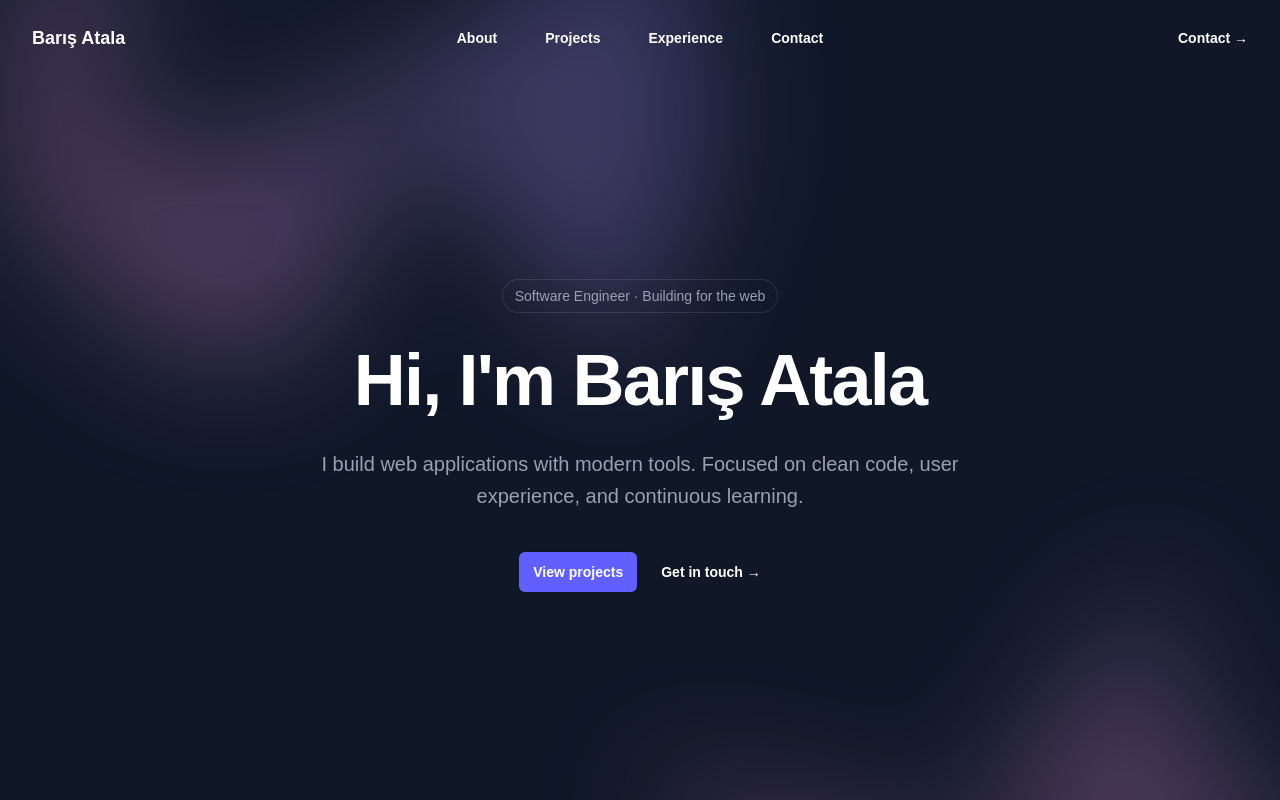
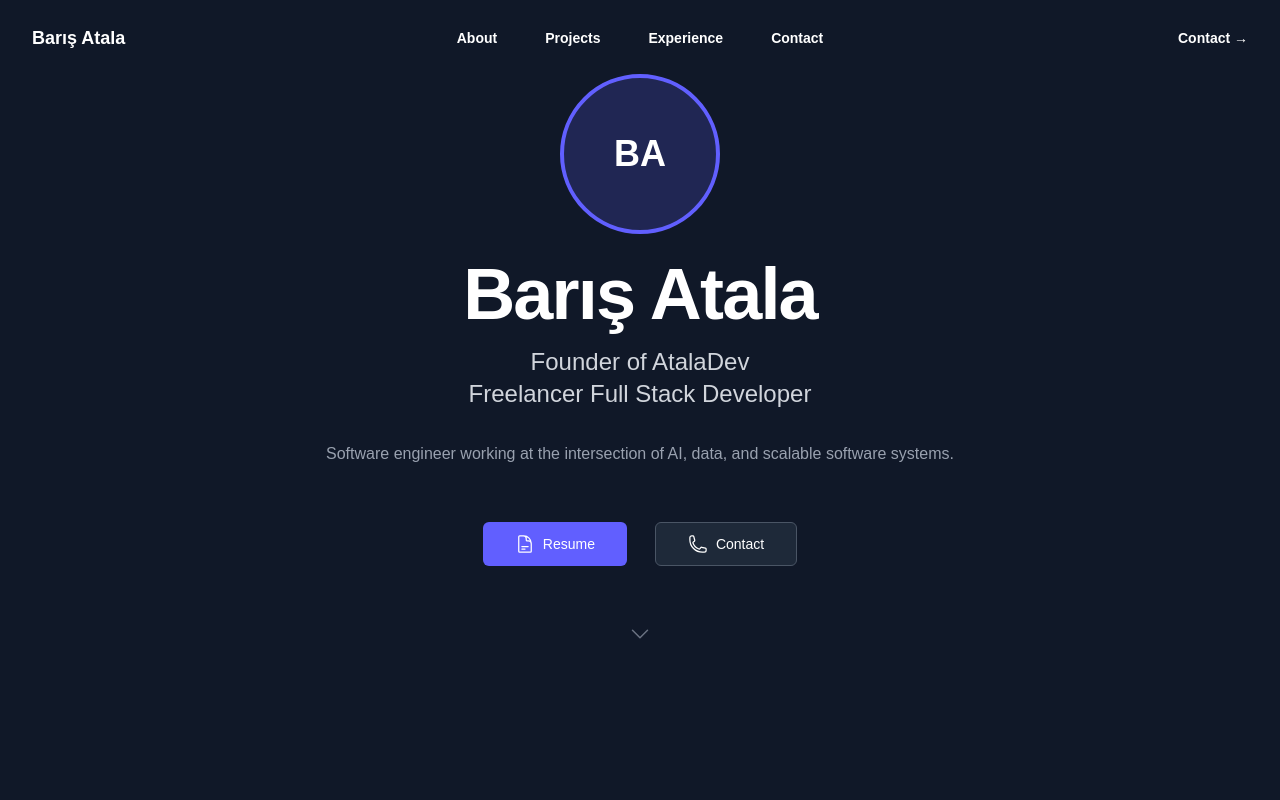
Before and after one commit to AtalaBaris/portfolio-atalabaris, a Next.js app: page / in a window 1280 px wide. Shown: the top 800 px of the page. Built offline with nearby package versions, Linux system fonts and the light colour scheme.

Commit message:
hero section layout update

```diff
--- /dev/null
+++ b/src/app/about/page.js
@@ -0,0 +1,7 @@
+export default function About() {
+  return (
+    <div className="min-h-screen bg-gray-900 px-6 py-16 text-white">
+      <p className="text-lg text-gray-300">A short intro about me and my background will go here.</p>
+    </div>
+  )
+}
--- /dev/null
+++ b/src/app/contact/page.js
@@ -0,0 +1,7 @@
+export default function Contact() {
+  return (
+    <div className="min-h-screen bg-gray-900 px-6 py-16 text-white">
+      <p className="text-lg text-gray-300">Contact form or email and social links will go here.</p>
+    </div>
+  )
+}
--- /dev/null
+++ b/src/app/experience/page.js
@@ -0,0 +1,7 @@
+export default function Experience() {
+  return (
+    <div className="min-h-screen bg-gray-900 px-6 py-16 text-white">
+      <p className="text-lg text-gray-300">Work and internship experience with dates and responsibilities will go here.</p>
+    </div>
+  )
+}
--- a/src/app/page.js
+++ b/src/app/page.js
@@ -4,6 +4,7 @@
 import Link from 'next/link'
 import { Dialog, DialogPanel } from '@headlessui/react'
 import { Bars3Icon, XMarkIcon } from '@heroicons/react/24/outline'
+import Hero from '@/components/Hero'
 
 const navigation = [
   { name: 'About', href: '/about' },
@@ -94,58 +95,7 @@
         </Dialog>
       </header>
 
-      <div className="relative isolate px-6 pt-14 lg:px-8">
-        <div
-          aria-hidden="true"
-          className="absolute inset-x-0 -top-40 -z-10 transform-gpu overflow-hidden blur-3xl sm:-top-80"
-        >
-          <div
-            style={{
-              clipPath:
-                'polygon(74.1% 44.1%, 100% 61.6%, 97.5% 26.9%, 85.5% 0.1%, 80.7% 2%, 72.5% 32.5%, 60.2% 62.4%, 52.4% 68.1%, 47.5% 58.3%, 45.2% 34.5%, 27.5% 76.7%, 0.1% 64.9%, 17.9% 100%, 27.6% 76.8%, 76.1% 97.7%, 74.1% 44.1%)',
-            }}
-            className="relative left-[calc(50%-11rem)] aspect-[1155/678] w-[36rem] -translate-x-1/2 rotate-[30deg] bg-gradient-to-tr from-[#ff80b5] to-[#9089fc] opacity-30 sm:left-[calc(50%-30rem)] sm:w-[72rem]"
-          />
-        </div>
-        <div className="mx-auto max-w-2xl py-32 sm:py-48 lg:py-56">
-          <div className="hidden sm:mb-8 sm:flex sm:justify-center">
-            <div className="relative rounded-full px-3 py-1 text-sm leading-6 text-gray-400 ring-1 ring-white/10 hover:ring-white/20">
-              Software Engineer · Building for the web
-            </div>
-          </div>
-          <div className="text-center">
-            <h1 className="text-5xl font-semibold tracking-tight text-balance text-white sm:text-7xl">
-              Hi, I&apos;m Barış Atala
-            </h1>
-            <p className="mt-8 text-lg font-medium text-pretty text-gray-400 sm:text-xl sm:leading-8">
-              I build web applications with modern tools. Focused on clean code, user experience, and continuous learning.
-            </p>
-            <div className="mt-10 flex items-center justify-center gap-x-6">
-              <Link
-                href="/projects"
-                className="rounded-md bg-indigo-500 px-3.5 py-2.5 text-sm font-semibold text-white shadow-sm hover:bg-indigo-400 focus-visible:outline-2 focus-visible:outline-offset-2 focus-visible:outline-indigo-500"
-              >
-                View projects
-              </Link>
-              <Link href="/contact" className="text-sm font-semibold leading-6 text-white hover:text-gray-300">
-                Get in touch <span aria-hidden="true">→</span>
-              </Link>
-            </div>
-          </div>
-        </div>
-        <div
-          aria-hidden="true"
-          className="absolute inset-x-0 top-[calc(100%-13rem)] -z-10 transform-gpu overflow-hidden blur-3xl sm:top-[calc(100%-30rem)]"
-        >
-          <div
-            style={{
-              clipPath:
-                'polygon(74.1% 44.1%, 100% 61.6%, 97.5% 26.9%, 85.5% 0.1%, 80.7% 2%, 72.5% 32.5%, 60.2% 62.4%, 52.4% 68.1%, 47.5% 58.3%, 45.2% 34.5%, 27.5% 76.7%, 0.1% 64.9%, 17.9% 100%, 27.6% 76.8%, 76.1% 97.7%, 74.1% 44.1%)',
-            }}
-            className="relative left-[calc(50%+3rem)] aspect-[1155/678] w-[36rem] -translate-x-1/2 bg-gradient-to-tr from-[#ff80b5] to-[#9089fc] opacity-30 sm:left-[calc(50%+36rem)] sm:w-[72rem]"
-          />
-        </div>
-      </div>
+      <Hero />
     </div>
   )
 }
--- /dev/null
+++ b/src/app/projects/page.js
@@ -0,0 +1,7 @@
+export default function Projects() {
+  return (
+    <div className="min-h-screen bg-gray-900 px-6 py-16 text-white">
+      <p className="text-lg text-gray-300">A list of my projects with links and tech stack will go here.</p>
+    </div>
+  )
+}
--- /dev/null
+++ b/src/components/Header.js
@@ -0,0 +1,9 @@
+'use client'
+
+export default function Header() {
+  return (
+    <header className="border-b border-white/10 bg-gray-900 px-6 py-4 text-white">
+      <p className="text-sm text-gray-400">Site navigation (logo + links) will go here.</p>
+    </header>
+  )
+}
--- /dev/null
+++ b/src/components/Hero.js
@@ -0,0 +1,58 @@
+'use client'
+
+import Link from 'next/link'
+import {
+  DocumentTextIcon,
+  PhoneIcon,
+  ChevronDownIcon,
+} from '@heroicons/react/24/outline'
+
+export default function Hero() {
+  return (
+    <section className="flex min-h-screen w-full items-center bg-gray-900 px-6 pb-8 pt-6 md:py-20 lg:py-32">
+      <div className="container mx-auto flex max-w-[64rem] flex-col items-center gap-4 text-center">
+        {/* Profile image: replace src with your photo in public/ (e.g. public/profile.jpg) */}
+        <div className="-mt-20 mb-0 flex h-24 w-24 items-center justify-center overflow-hidden rounded-full border-4 border-indigo-500 bg-indigo-500/20 md:mb-2 md:h-40 md:w-40">
+          <span className="text-2xl font-bold text-white md:text-4xl">BA</span>
+        </div>
+
+        <h1 className="text-3xl font-bold tracking-tight text-white sm:text-5xl md:text-6xl lg:text-7xl">
+          Barış Atala
+        </h1>
+
+        <h2 className="text-base font-medium text-gray-300 sm:text-xl md:text-xl lg:text-2xl">
+          Founder of AtalaDev
+          <br />
+          Freelancer Full Stack Developer
+        </h2>
+
+        <p className="mt-4 max-w-[42rem] text-center text-sm leading-normal text-gray-400 sm:text-base">
+          Software engineer working at the intersection of AI, data, and scalable software systems.
+        </p>
+
+        <div className="mt-10 flex flex-col items-center justify-center gap-3 sm:flex-row sm:space-x-4">
+          <Link
+            href="/about"
+            aria-label="View resume"
+            className="inline-flex h-11 items-center justify-center rounded-md bg-indigo-500 px-8 text-sm font-medium text-white transition-colors hover:bg-indigo-600 focus-visible:outline-none focus-visible:ring-2 focus-visible:ring-indigo-500 focus-visible:ring-offset-2 focus-visible:ring-offset-gray-900"
+          >
+            <DocumentTextIcon className="mr-2 size-5" aria-hidden />
+            Resume
+          </Link>
+          <Link
+            href="/contact"
+            aria-label="Contact Barış Atala"
+            className="inline-flex h-11 items-center justify-center rounded-md border border-gray-600 bg-gray-800 px-8 text-sm font-medium text-white transition-colors hover:bg-gray-700 hover:text-white focus-visible:outline-none focus-visible:ring-2 focus-visible:ring-gray-500 focus-visible:ring-offset-2 focus-visible:ring-offset-gray-900"
+          >
+            <PhoneIcon className="mr-2 size-5" aria-hidden />
+            Contact
+          </Link>
+        </div>
+
+        <div className="mt-10">
+          <ChevronDownIcon className="size-6 text-gray-500" aria-hidden />
+        </div>
+      </div>
+    </section>
+  )
+}
```
